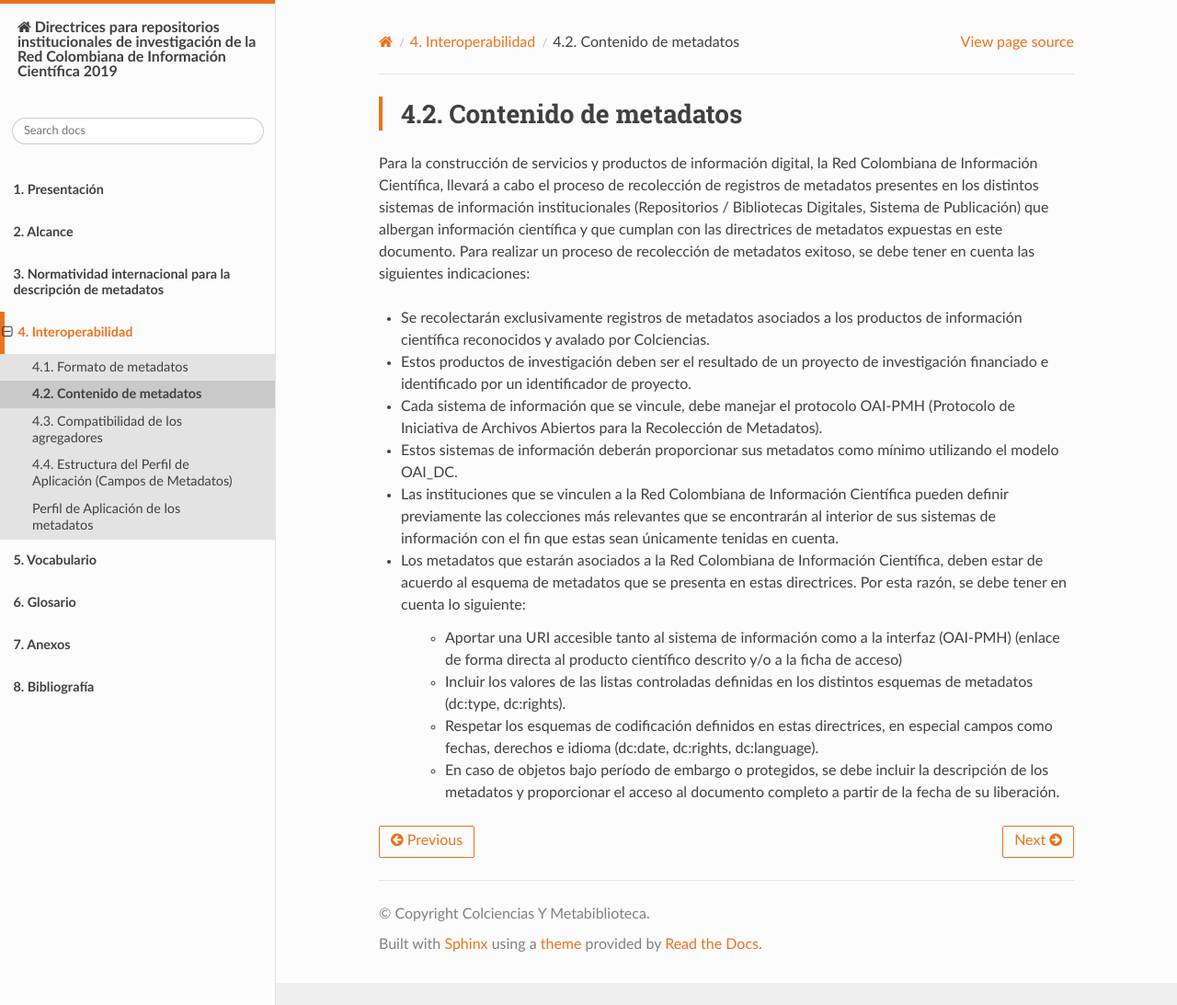
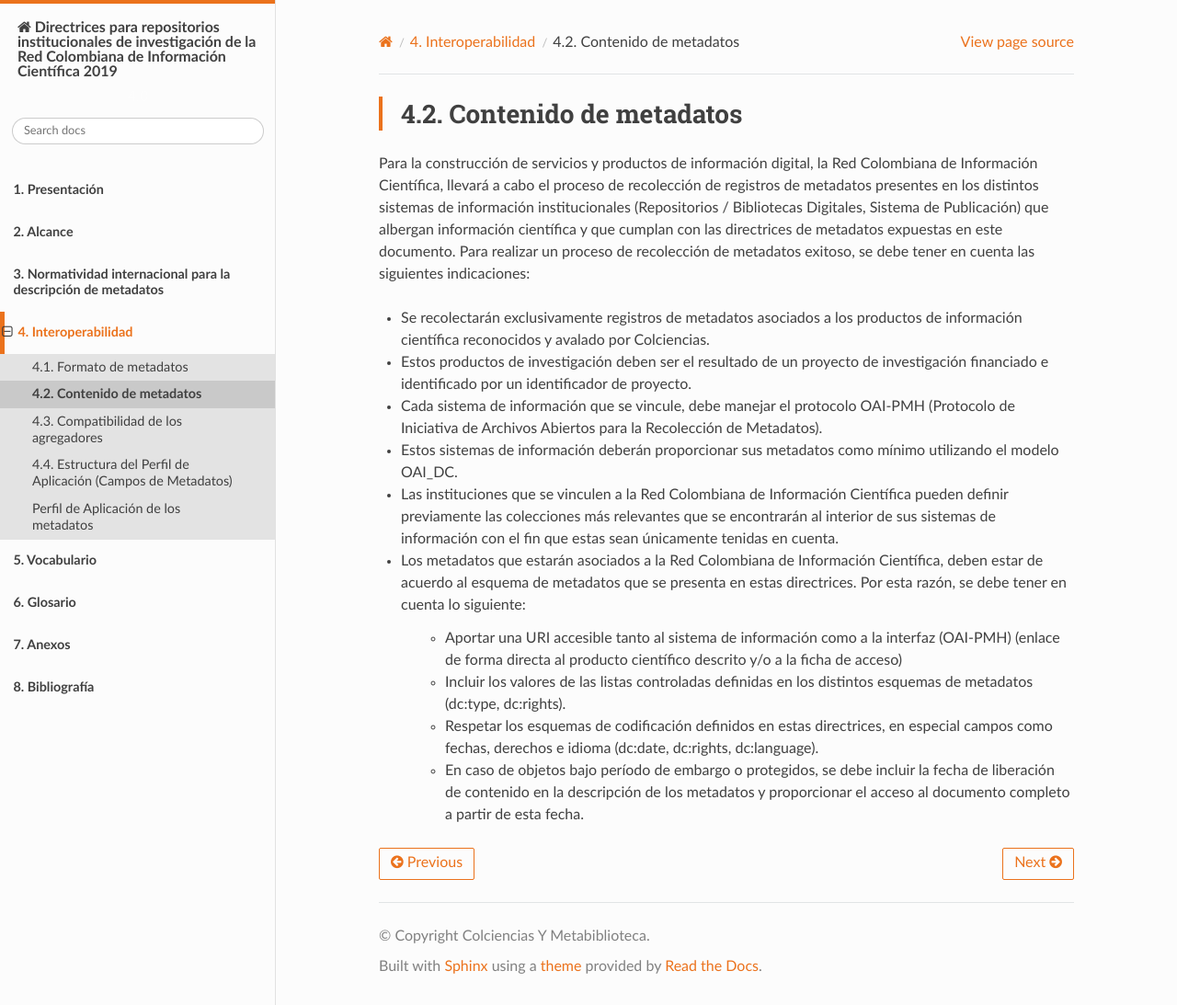
Before and after one commit to rcic/openaire4, a Sphinx documentation site: the page built from docs/contMeta.rst, in a window 1280 px wide and 1093 px high. Shown: the whole window at 92% size. Built offline with Sphinx 7.4.7 and the Read the Docs theme 2.0.0, drawn with Linux system fonts in a browser that asks for light colours.

Commit message:
correccion

```diff
--- a/docs/contMeta.rst
+++ b/docs/contMeta.rst
@@ -20,4 +20,4 @@ Para la construcción de servicios y productos de información digital, la Red C
 	- Aportar una URI accesible tanto al sistema de información como a la interfaz (OAI-PMH) (enlace de forma directa al producto científico descrito y/o a la ficha de acceso)
 	- Incluir los valores de las listas controladas definidas en los distintos esquemas de metadatos (dc:type, dc:rights).
 	- Respetar los esquemas de codificación definidos en estas directrices, en especial campos como fechas, derechos e idioma (dc:date, dc:rights, dc:language).
-	- En caso de objetos bajo período de embargo o protegidos, se debe incluir la descripción de los metadatos y proporcionar el acceso al documento completo a partir de la fecha de su liberación.
+	- En caso de objetos bajo período de embargo o protegidos, se debe incluir la fecha de liberación de contenido en la descripción de los metadatos y proporcionar el acceso al documento completo a partir de esta fecha.
```
